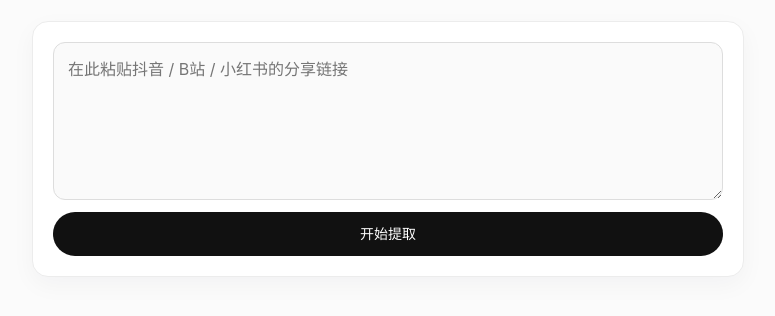
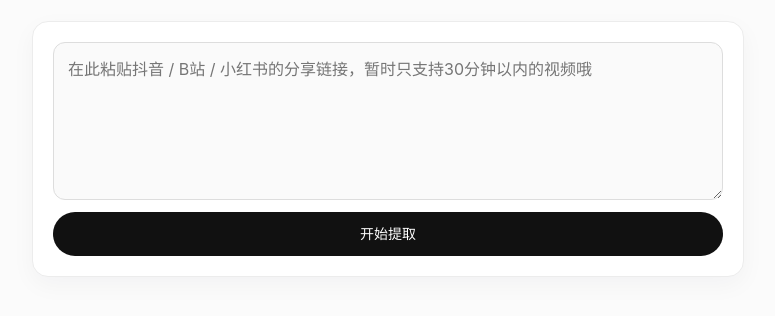
Before and after one commit to FZZYTGQ/New_option, a website with bundled scripts: page public/index.html in a window 1280 px wide. Shown: the part 272-588 px from the top of the page, without its empty margins (252-1027 px from the left). Built offline with nearby package versions, Linux system fonts and the light colour scheme; files whose address does not match are found by name.

Commit message:
add 30 min limmit

```diff
--- a/public/index.html
+++ b/public/index.html
@@ -31,7 +31,7 @@
         id="share-input"
         class="textarea"
         rows="5"
-        placeholder="在此粘贴抖音 / B站 / 小红书的分享链接"
+        placeholder="在此粘贴抖音 / B站 / 小红书的分享链接，暂时只支持30分钟以内的视频哦"
       ></textarea>
       <!-- <p class="hint">支持从整段分享文字中自动识别视频链接，可包含标题、口令等杂项文字。</p> -->
       <button id="extract-btn" class="btn btn--primary" type="button">开始提取</button>
```
